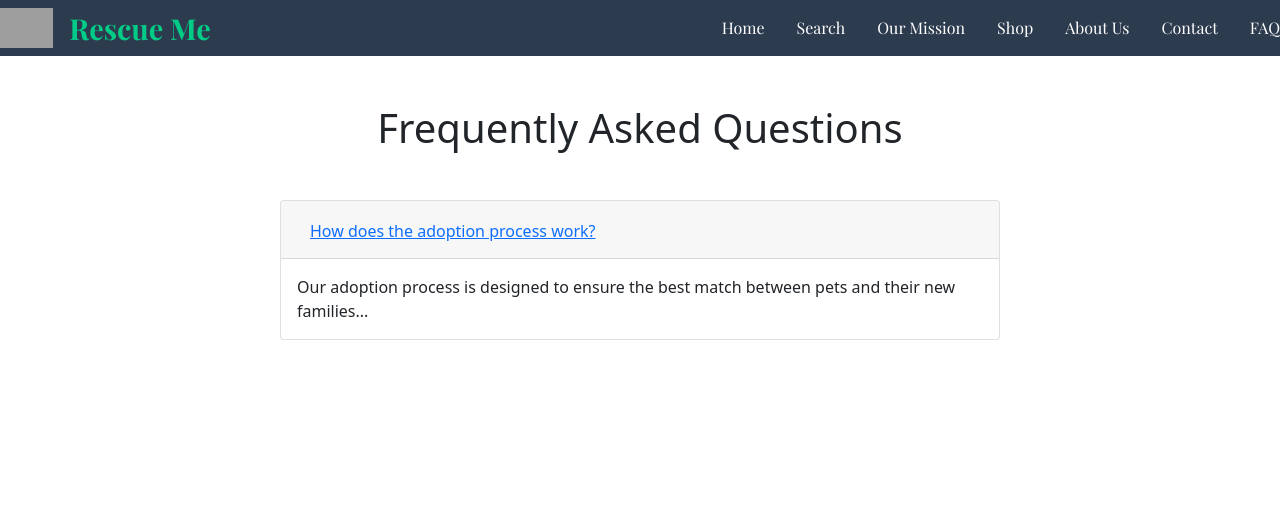
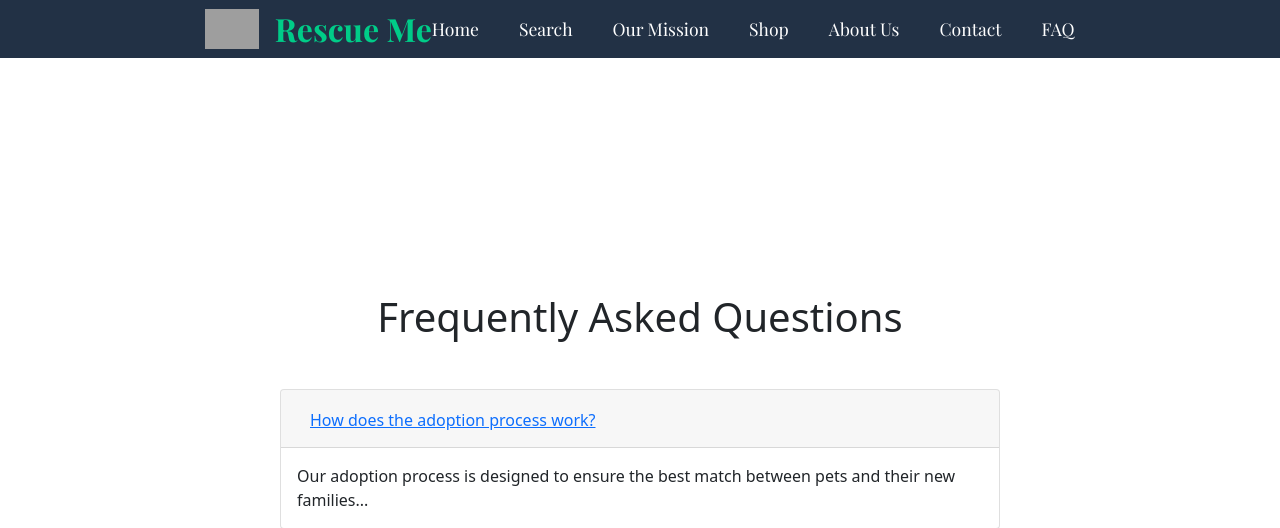
Before and after one commit to NikoAtillio/RescueMe, a Django app: page /faq/ in a window 1280 px wide. Shown: the top 528 px of the page. Run offline with Django 4.2, Linux system fonts and the light colour scheme; grey boxes labelled with a size stand in for pictures from a placeholder-image service; some libraries are stand-ins or nearby versions; grey boxes are pictures that could not be loaded.

Commit message:
Enhance navbar functionality and styling; add touch support, improve scroll behavior, and restructure HTML layout

```diff
--- a/hello_world/static/js/navbar.js
+++ b/hello_world/static/js/navbar.js
@@ -1,5 +1,9 @@
 document.addEventListener('DOMContentLoaded', () => {
     const navbar = document.querySelector('.navbar');
+    if (!navbar) {
+        console.error('Navbar element not found');
+        return;
+    }
     let lastScroll = 0;
     let hoverTimeout;
 
@@ -14,7 +18,7 @@ document.addEventListener('DOMContentLoaded', () => {
 
     // Scroll behavior
     window.addEventListener('scroll', () => {
-        const currentScroll = window.pageYOffset;
+        const currentScroll = window.scrollY;
 
         // Only hide navbar after scrolling down 100px
         if (currentScroll > lastScroll && currentScroll > 100) {
@@ -28,16 +32,18 @@ document.addEventListener('DOMContentLoaded', () => {
 
    // Hover behavior
    hoverArea.addEventListener('mouseenter', () => {
+    console.log('Mouse entered hover area');
     hoverTimeout = setTimeout(() => {
         navbar.classList.remove('hidden');
     }, 1000);
 });
 
 hoverArea.addEventListener('mouseleave', () => {
+    console.log('Mouse left hover area');
     clearTimeout(hoverTimeout);
 });
 
-    // Add scroll-up detection for mobile
+// Add touch support for mobile
 let touchStart = 0;
 document.addEventListener('touchstart', (e) => {
     touchStart = e.touches[0].clientY;
--- a/hello_world/templates/components/navbar.html
+++ b/hello_world/templates/components/navbar.html
@@ -1,5 +1,113 @@
 {% load static %}
+<!DOCTYPE html>
+<html lang="en">
+<head>
+    <meta charset="UTF-8">
+    <meta name="viewport" content="width=device-width, initial-scale=1.0">
+    <title>Rescue Me Navbar</title>
+    <link href="https://fonts.googleapis.com/css2?family=Playfair+Display:wght@400;700&display=swap" rel="stylesheet">
+    <style>
+        :root {
+            --primary-color: #17263B;
+            --accent-color: #00E5A0;
+            --text-color: #FFFFFF;
+        }
+
+        body {
+            margin: 0;
+            padding: 0;
+            min-height: 200vh;
+            background-color: var(--primary-color);
+        }
+
+        .navbar {
+            position: fixed;
+            top: 0;
+            left: 0;
+            width: 100%;
+            background-color: rgba(23, 38, 59, 0.95);
+            backdrop-filter: blur(10px);
+            z-index: 1000;
+            transition: transform 0.3s ease;
+            padding: 1rem 0;
+        }
+
+        .navbar.hidden {
+            transform: translateY(-100%);
+        }
+
+        .navbar-content {
+            max-width: 1200px;
+            margin: 0 auto;
+            display: flex;
+            justify-content: space-between;
+            align-items: center;
+            padding: 0 2rem;
+        }
+
+        .logo-container {
+            display: flex;
+            align-items: center;
+            gap: 1rem;
+        }
+
+        .logo-container img {
+            height: 40px;
+        }
+
+        .logo-container h1 {
+            font-family: 'Playfair Display', serif;
+            font-size: 2rem;
+            color: var(--accent-color);
+            margin: 0;
+            font-weight: 700;
+        }
+
+        .nav-links {
+            display: flex;
+            align-items: center;
+            gap: 2.5rem;
+        }
+
+        .nav-links a {
+            font-family: 'Playfair Display', serif;
+            font-size: 1.1rem;
+            color: var(--text-color);
+            text-decoration: none;
+            transition: color 0.3s ease;
+            position: relative;
+            padding: 0.5rem 0;
+        }
+
+        .nav-links a::after {
+            content: '';
+            position: absolute;
+            bottom: 0;
+            left: 0;
+            width: 0;
+            height: 2px;
+            background-color: var(--accent-color);
+            transition: width 0.3s ease;
+        }
+
+        .nav-links a:hover {
+            color: var(--accent-color);
+        }
+
+        .nav-links a:hover::after {
+            width: 100%;
+        }
+
+        .content {
+            padding-top: 100px;
+            color: white;
+            text-align: center;
+        }
+    </style>
+</head>
+<body>
     <nav class="navbar">
+        <div class="navbar-content">
             <div class="logo-container">
                 <img src="{% static 'images/logo.png' %}" alt="Rescue Me Logo">
                 <h1>Rescue Me</h1>
@@ -13,4 +121,56 @@
                 <a href="{% url 'contact' %}">Contact</a>
                 <a href="{% url 'faq' %}">FAQ</a>
             </div>
+        </div>
     </nav>
+
+    <div class="content">
+        <h2>Scroll down to see navbar hide</h2>
+        <p>Scroll up or hover at top to reveal navbar</p>
+    </div>
+
+    <script>
+        document.addEventListener('DOMContentLoaded', () => {
+            const navbar = document.querySelector('.navbar');
+            let lastScroll = 0;
+            let hoverTimeout;
+
+            // Create hover detection area
+            const hoverArea = document.createElement('div');
+            hoverArea.style.cssText = `
+                position: fixed;
+                top: 0;
+                left: 0;
+                width: 100%;
+                height: 20px;
+                z-index: 999;
+            `;
+            document.body.appendChild(hoverArea);
+
+            // Scroll behavior
+            window.addEventListener('scroll', () => {
+                const currentScroll = window.scrollY;
+
+                if (currentScroll > lastScroll && currentScroll > 100) {
+                    navbar.classList.add('hidden');
+                } else {
+                    navbar.classList.remove('hidden');
+                }
+
+                lastScroll = currentScroll;
+            });
+
+            // Hover behavior
+            hoverArea.addEventListener('mouseenter', () => {
+                hoverTimeout = setTimeout(() => {
+                    navbar.classList.remove('hidden');
+                }, 1000);
+            });
+
+            hoverArea.addEventListener('mouseleave', () => {
+                clearTimeout(hoverTimeout);
+            });
+        });
+    </script>
+</body>
+</html>
```
Lines whose indentation alone changed are shown as unchanged.
